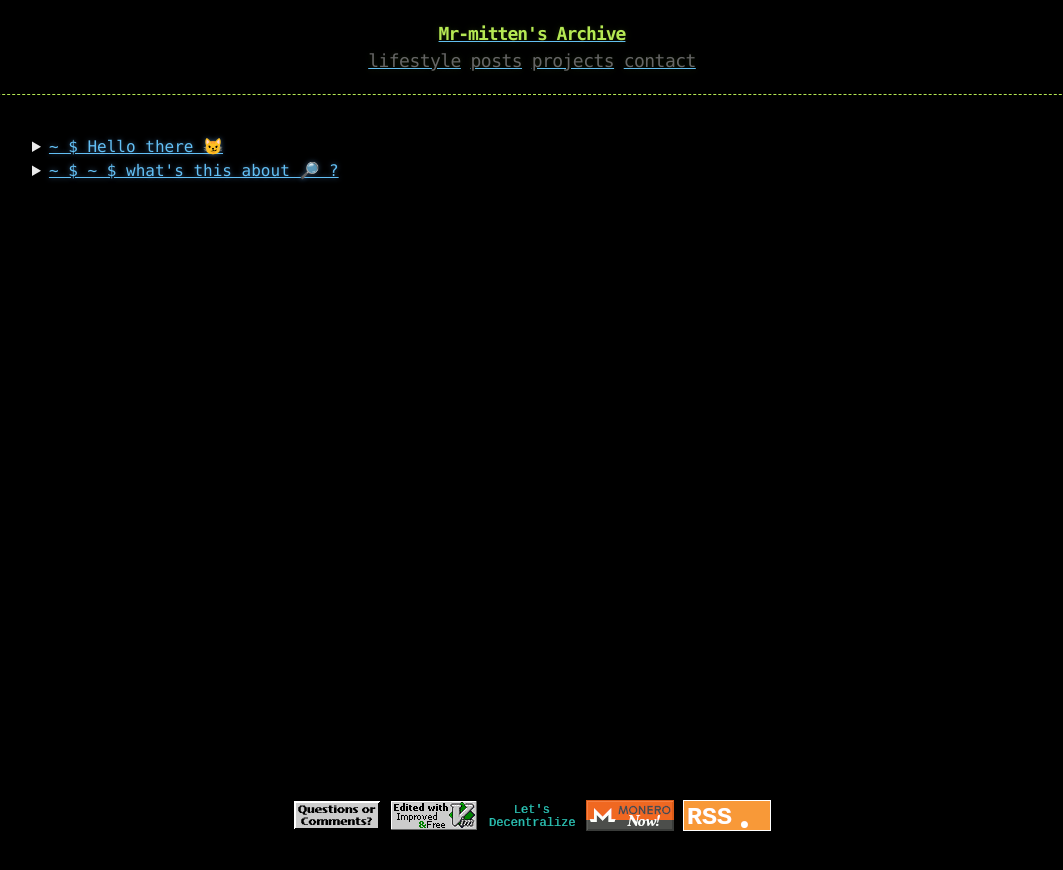
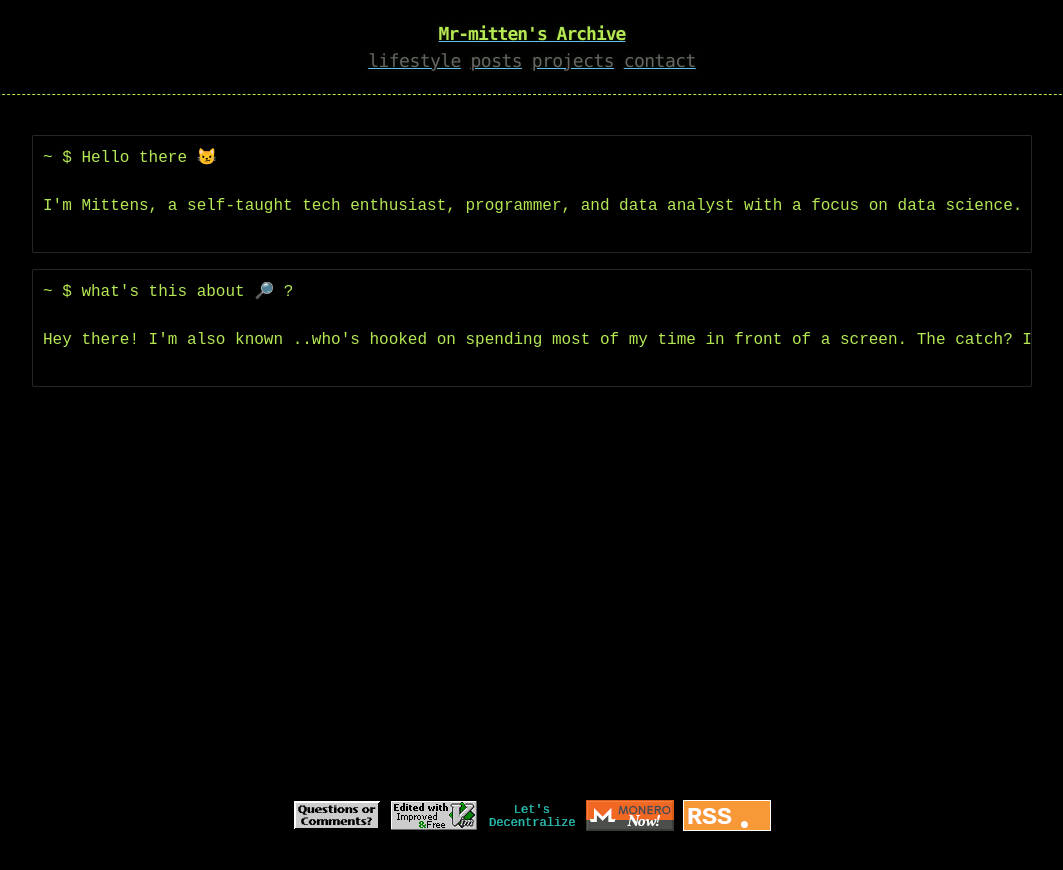
Before and after one commit to zoulx32/mr-mittens.oldweb, a Jekyll site: the page built from index.md, in a window 1280 px wide. Shown: the top 870 px of the page, without its empty margins (108-1171 px from the left). Built offline with Jekyll 4.4.1, drawn with Linux system fonts in a browser that asks for light colours.

Commit message:
last:post

````diff
--- a/index.md
+++ b/index.md
@@ -3,24 +3,16 @@ layout: page
 title: home | mittens
 ---
 
-<details>
-  <summary>
-    <a href="https://asteroidex.com">~ $ Hello there 😼</a>
-
-  </summary>
-  <pre>
+```term
+~ $ Hello there 😼
 
 I'm Mittens, a self-taught tech enthusiast, programmer, and data analyst with a focus on data science. I'm passionate about decentralization, privacy, security, and free software. My expertise lies in operating systems, penetration testing, and networking. I enjoy solving security challenges and exploring decentralized networks like Tor and I2P. Studying operating systems, finding alternatives in FOSS, and prioritizing data privacy are my key pursuits.
-</pre>
-</details>
 
-<details>
-  <summary>
-    <a href="https://asteroidex.com">~ $ ~ $ what's this about 🔎 ?</a>
+```
 
-  </summary>
-  <pre>
+```term
+~ $ what's this about 🔎 ?
 
-  Hey there! I'm also known as zoul on [youtube](https://www.youtube.com/@zoulvigil/videos) who's hooked on spending most of my time in front of a screen. The catch? I tend to forget things quite often. So, here's my digital archive— that helps me keep everything in check. If you stumble upon any articles that strike a chord with you, that's absolutely fantastic! Enjoy the content!
-</pre>
-</details>
+Hey there! I'm also known ..who's hooked on spending most of my time in front of a screen. The catch? I tend to forget things quite often. So, here's my digital archive—a nifty tool that helps me keep everything in check. If you stumble upon any articles that strike a chord with you, that's absolutely fantastic! Enjoy the content!
+
+```
````
